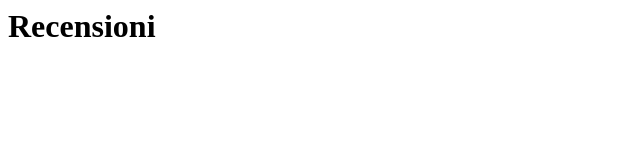
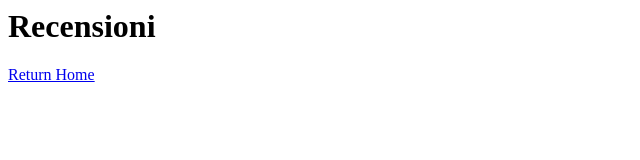
Before and after one commit to amedina14/pages_1, a plain HTML site: page 01-selectores-copia/recensioni.html in a window 1280 px wide. Shown: the whole page, without its empty margins (0-640 px from the left). Drawn offline with Linux system fonts and the light colour scheme.

Commit message:
adding link return home in recensioni

```diff
--- a/01-selectores-copia/recensioni.html
+++ b/01-selectores-copia/recensioni.html
@@ -7,5 +7,6 @@
 <body>
     <h1>Recensioni</h1>
 </body>
+<footer><a href="./index.html">Return Home</a></footer>
 
 </html>
```
